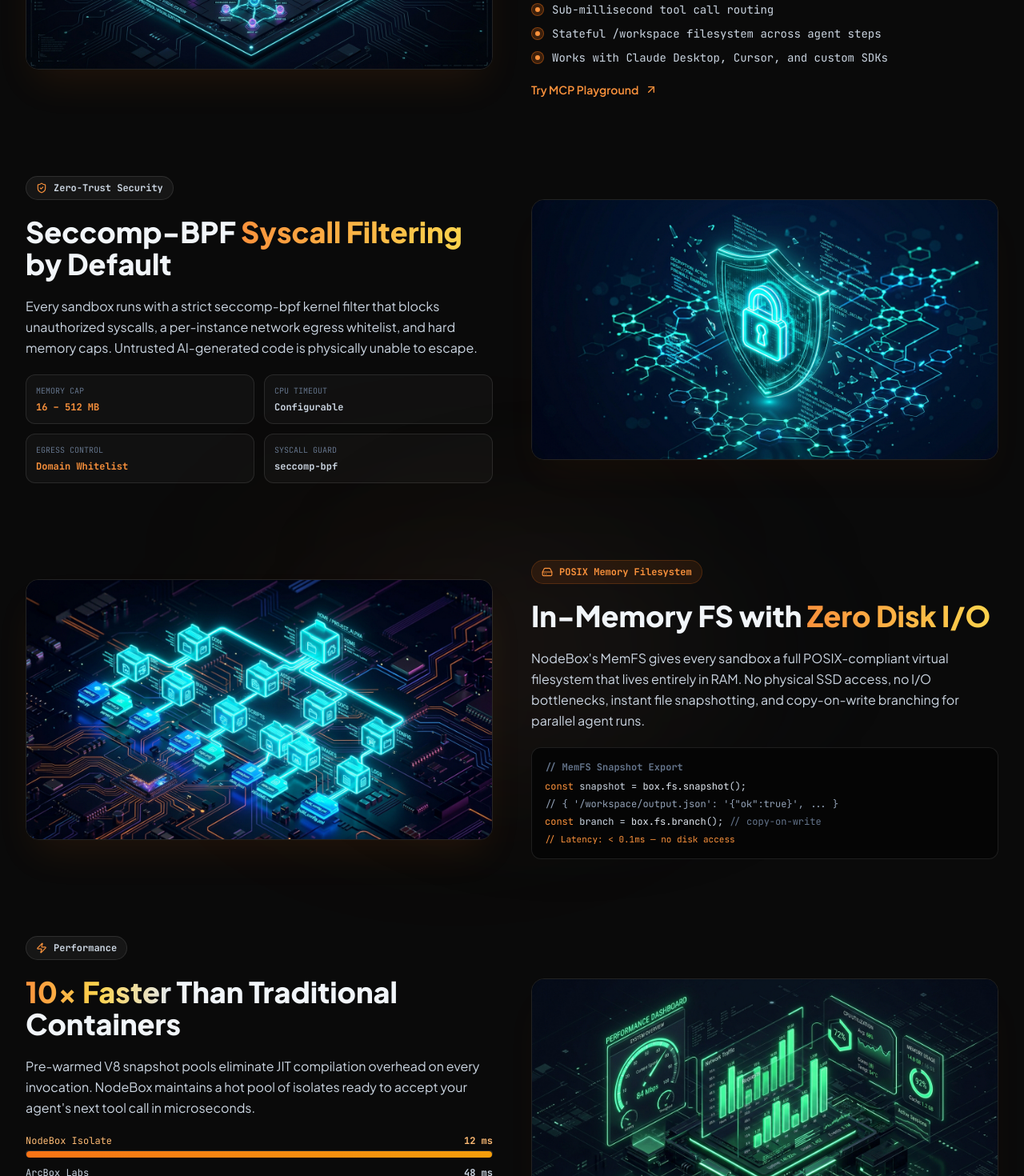
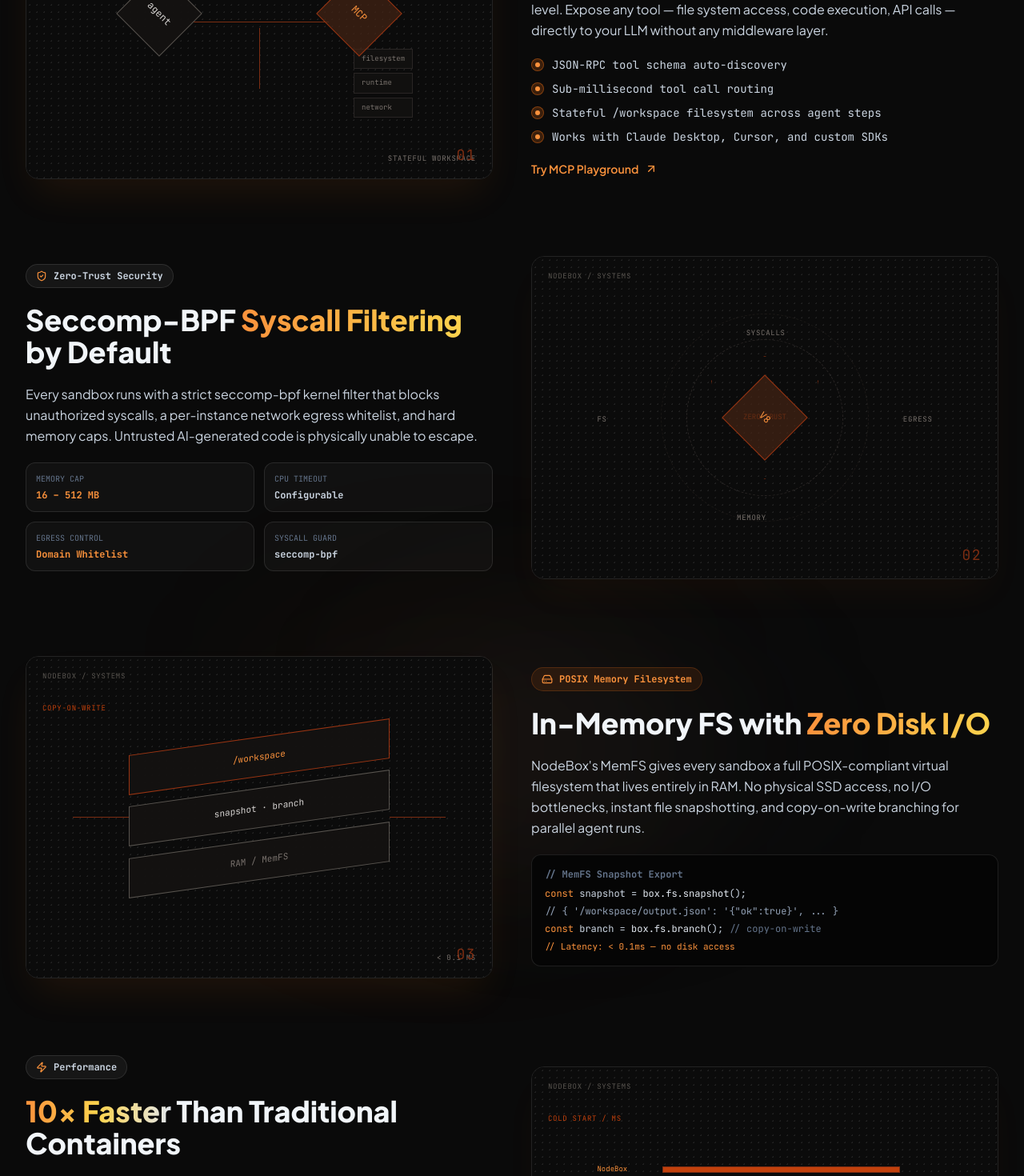
Before and after one commit to ZitouniNidhal/NodeBox, a React (Vite) app: page / in a window 1280 px wide. Shown: the part 1220-2690 px from the top of the page at 80% size. Built offline with nearby package versions, Linux system fonts and the light colour scheme; the HTML template or start-up script is replaced by a standard one.

Commit message:
feat: enhance application layout with new components and technical diagrams

```diff
--- a/src/components/Architecture.tsx
+++ b/src/components/Architecture.tsx
@@ -1,5 +1,18 @@
 import React, { useState } from 'react';
 import { CheckCircle2, XCircle, ChevronDown, ChevronUp, Layers, Cpu, Lock, Database, Network, Zap } from 'lucide-react';
+
+const ArchitectureDiagram: React.FC = () => (
+  <div className="technical-diagram technical-diagram-architecture" role="img" aria-label="NodeBox architecture: V8 isolate, MemFS snapshot, and seccomp-BPF guard">
+    <div className="diagram-grid" />
+    <div className="diagram-kicker">nodebox / execution stack</div>
+    <div className="architecture-layer architecture-layer-top">V8 isolate pool<span>hot snapshot</span></div>
+    <div className="architecture-layer architecture-layer-mid">POSIX MemFS<span>zero disk I/O</span></div>
+    <div className="architecture-layer architecture-layer-bottom">seccomp-BPF guard<span>12 syscalls</span></div>
+    <div className="architecture-rail architecture-rail-left"><span>agent tool</span><i /></div>
+    <div className="architecture-rail architecture-rail-right"><i /><span>network policy</span></div>
+    <div className="diagram-index">01</div>
+  </div>
+);
 
 // ─────────────────────────────────────────────────────────────────────────────
 // Type definitions
@@ -347,12 +360,7 @@
 
         {/* ─── 3D Visual Banner ─── */}
         <div className="mb-12 rounded-2xl overflow-hidden border border-white/10 shadow-2xl relative group max-w-5xl mx-auto">
-          <img
-            src="/images/nodebox_3d_architecture.jpg"
-            alt="NodeBox 3D Architecture Layer Diagram — V8 Isolate, MemFS, Seccomp-BPF"
-            className="w-full max-h-[380px] object-cover rounded-2xl transition-transform duration-700 group-hover:scale-[1.01]"
-            loading="lazy"
-          />
+          <ArchitectureDiagram />
           <div className="absolute inset-0 bg-gradient-to-t from-[#050505] via-transparent to-transparent opacity-80" />
           <div className="absolute bottom-6 left-6 right-6 flex flex-col sm:flex-row items-start sm:items-center justify-between gap-3 text-xs font-mono text-orange-300">
             <span className="bg-[#0a0a0a]/90 px-3 py-1.5 rounded-lg border border-orange-500/30 text-[11px]">
--- a/src/components/BlogPreview.tsx
+++ b/src/components/BlogPreview.tsx
@@ -17,7 +17,7 @@
     date: 'Sep 2026',
     title: 'How We Achieved 12ms Cold Start With V8 Snapshot Serialization',
     excerpt:
-      'We replaced Docker container spin-up with pre-warmed V8 snapshot pools. Here's the deep dive into heap serialization, isolate forking, and the 50× improvement that followed.',
+      `We replaced Docker container spin-up with pre-warmed V8 snapshot pools. Here's the deep dive into heap serialization, isolate forking, and the 50× improvement that followed.`,
     readTime: '8 min read',
   },
   {
@@ -26,7 +26,7 @@
     date: 'Aug 2026',
     title: 'Seccomp-BPF, MemFS, and the Anatomy of a Safe Node.js Sandbox',
     excerpt:
-      'Running untrusted AI-generated code requires more than `vm.runInContext`. We walk through every layer of the NodeBox security model and why each one matters.',
+      `Running untrusted AI-generated code requires more than \`vm.runInContext\`. We walk through every layer of the NodeBox security model and why each one matters.`,
     readTime: '12 min read',
   },
   {
@@ -35,7 +35,7 @@
     date: 'Jul 2026',
     title: 'NodeBox Studio: Building a Real-Time Sandbox REPL for AI Agents',
     excerpt:
-      'NodeBox Studio is an interactive playground built on the same isolate engine. This post covers the WebSocket protocol, hot-reload sandboxes, and state snapshot/restore.',
+      `NodeBox Studio is an interactive playground built on the same isolate engine. This post covers the WebSocket protocol, hot-reload sandboxes, and state snapshot/restore.`,
     readTime: '6 min read',
   },
 ];
--- a/src/components/Features.tsx
+++ b/src/components/Features.tsx
@@ -1,5 +1,71 @@
 import React from 'react';
 import { Zap, ShieldCheck, HardDrive, Bot, ArrowUpRight } from 'lucide-react';
+
+type DiagramVariant = 'mcp' | 'security' | 'memfs' | 'benchmark';
+
+const TechnicalDiagram: React.FC<{ variant: DiagramVariant; label: string }> = ({ variant, label }) => {
+  const content = {
+    mcp: (
+      <>
+        <div className="diagram-node diagram-node-main">agent</div>
+        <div className="diagram-line diagram-line-horizontal" />
+        <div className="diagram-node diagram-node-accent diagram-node-tool">MCP</div>
+        <div className="diagram-line diagram-line-vertical" />
+        <div className="diagram-stack">
+          <span>filesystem</span>
+          <span>runtime</span>
+          <span>network</span>
+        </div>
+        <span className="diagram-caption diagram-caption-top">JSON-RPC / tools</span>
+        <span className="diagram-caption diagram-caption-bottom">stateful workspace</span>
+      </>
+    ),
+    security: (
+      <>
+        <div className="diagram-shield"><span>zero trust</span></div>
+        <div className="diagram-ring diagram-ring-one" />
+        <div className="diagram-ring diagram-ring-two" />
+        <div className="diagram-node diagram-node-accent diagram-node-center">V8</div>
+        <span className="diagram-port diagram-port-top">syscalls</span>
+        <span className="diagram-port diagram-port-right">egress</span>
+        <span className="diagram-port diagram-port-bottom">memory</span>
+        <span className="diagram-port diagram-port-left">fs</span>
+      </>
+    ),
+    memfs: (
+      <>
+        <div className="diagram-memory-layer diagram-memory-top">/workspace</div>
+        <div className="diagram-memory-layer diagram-memory-mid">snapshot · branch</div>
+        <div className="diagram-memory-layer diagram-memory-bottom">RAM / MemFS</div>
+        <div className="diagram-connector diagram-connector-left" />
+        <div className="diagram-connector diagram-connector-right" />
+        <span className="diagram-caption diagram-caption-top">copy-on-write</span>
+        <span className="diagram-caption diagram-caption-bottom">&lt; 0.1 ms</span>
+      </>
+    ),
+    benchmark: (
+      <>
+        <div className="diagram-bars">
+          <div><span>NodeBox</span><i style={{ width: '88%' }} /></div>
+          <div><span>ArcBox</span><i style={{ width: '48%' }} /></div>
+          <div><span>E2B</span><i style={{ width: '24%' }} /></div>
+          <div><span>Docker</span><i style={{ width: '10%' }} /></div>
+        </div>
+        <span className="diagram-caption diagram-caption-top">cold start / ms</span>
+        <span className="diagram-stat">12<span>ms</span></span>
+      </>
+    ),
+  }[variant];
+
+  return (
+    <div className={`technical-diagram technical-diagram-${variant}`} role="img" aria-label={label}>
+      <div className="diagram-grid" />
+      <div className="diagram-kicker">nodebox / systems</div>
+      {content}
+      <div className="diagram-index">0{variant === 'mcp' ? 1 : variant === 'security' ? 2 : variant === 'memfs' ? 3 : 4}</div>
+    </div>
+  );
+};
 
 export const Features: React.FC = () => {
   return (
@@ -13,11 +79,7 @@
         {/* ── Row 1: MCP Protocol ── */}
         <div className="grid grid-cols-1 lg:grid-cols-2 gap-12 items-center">
           <div className="order-2 lg:order-1 rounded-2xl overflow-hidden border border-white/10 shadow-2xl shadow-orange-500/10 group">
-            <img
-              src="/images/nodebox_3d_mcp_network.jpg"
-              alt="NodeBox MCP Protocol Network"
-              className="w-full object-cover transition-transform duration-700 group-hover:scale-[1.02]"
-            />
+            <TechnicalDiagram variant="mcp" label="MCP agent connected to filesystem, runtime, and network tools" />
           </div>
           <div className="order-1 lg:order-2 space-y-5">
             <div className="inline-flex items-center gap-2 px-3 py-1.5 rounded-full bg-orange-500/10 border border-orange-500/20 text-orange-400 text-xs font-mono font-bold">
@@ -86,22 +148,14 @@
             </div>
           </div>
           <div className="rounded-2xl overflow-hidden border border-white/10 shadow-2xl shadow-orange-500/5 group">
-            <img
-              src="/images/nodebox_3d_security.jpg"
-              alt="NodeBox Zero-Trust Security Shield"
-              className="w-full object-cover transition-transform duration-700 group-hover:scale-[1.02]"
-            />
+            <TechnicalDiagram variant="security" label="Zero trust V8 isolate surrounded by syscall, egress, memory, and filesystem controls" />
           </div>
         </div>
 
         {/* ── Row 3: POSIX MemFS ── */}
         <div className="grid grid-cols-1 lg:grid-cols-2 gap-12 items-center">
           <div className="order-2 lg:order-1 rounded-2xl overflow-hidden border border-white/10 shadow-2xl shadow-orange-500/10 group">
-            <img
-              src="/images/nodebox_3d_memfs.jpg"
-              alt="NodeBox POSIX Memory Filesystem"
-              className="w-full object-cover transition-transform duration-700 group-hover:scale-[1.02]"
-            />
+            <TechnicalDiagram variant="memfs" label="Layered in-memory filesystem with snapshot and copy-on-write branching" />
           </div>
           <div className="order-1 lg:order-2 space-y-5">
             <div className="inline-flex items-center gap-2 px-3 py-1.5 rounded-full bg-orange-500/10 border border-orange-500/20 text-orange-400 text-xs font-mono font-bold">
@@ -167,11 +221,7 @@
             <p className="text-xs text-slate-500 font-mono">* Cold Start Latency — Benchmarked on Apple M3 Max, Node.js v20</p>
           </div>
           <div className="rounded-2xl overflow-hidden border border-white/10 shadow-2xl shadow-orange-500/5 group">
-            <img
-              src="/images/nodebox_3d_benchmark.jpg"
-              alt="NodeBox Performance Benchmark Dashboard"
-              className="w-full object-cover transition-transform duration-700 group-hover:scale-[1.02]"
-            />
+            <TechnicalDiagram variant="benchmark" label="Cold start benchmark comparing NodeBox with other sandbox runtimes" />
           </div>
         </div>
 
--- a/src/index.css
+++ b/src/index.css
@@ -39,6 +39,109 @@
   background-image:
     radial-gradient(circle, rgba(255,255,255,0.04) 1px, transparent 1px);
   background-size: 28px 28px;
+}
+
+/* Technical diagrams inspired by the reference architecture plates. */
+.technical-diagram {
+  position: relative;
+  aspect-ratio: 1.45;
+  overflow: hidden;
+  background: #0b0b0b;
+  color: #a8a29e;
+  font-family: 'JetBrains Mono', monospace;
+}
+
+.diagram-grid {
+  position: absolute;
+  inset: 0;
+  opacity: .72;
+  background-image: radial-gradient(circle, rgba(255,255,255,.12) 1px, transparent 1px);
+  background-size: 9px 9px;
+}
+
+.diagram-kicker, .diagram-index, .diagram-caption, .diagram-port {
+  position: absolute;
+  z-index: 2;
+  font-size: 9px;
+  letter-spacing: .08em;
+  text-transform: uppercase;
+}
+
+.diagram-kicker { top: 18px; left: 20px; color: #57534e; }
+.diagram-index { right: 20px; bottom: 16px; color: #7c2d12; font-size: 18px; }
+.diagram-caption { color: #a8a29e; }
+.diagram-caption-top { top: 58px; left: 20px; color: #c2410c; }
+.diagram-caption-bottom { right: 20px; bottom: 18px; color: #57534e; }
+
+.diagram-node {
+  position: absolute;
+  z-index: 2;
+  display: grid;
+  place-items: center;
+  width: 76px;
+  height: 76px;
+  border: 1px solid #57534e;
+  background: rgba(20, 18, 16, .94);
+  color: #d6d3d1;
+  font-size: 12px;
+  transform: rotate(45deg);
+}
+.diagram-node::first-line { transform: rotate(-45deg); }
+.diagram-node-main { left: 22%; top: 39%; }
+.diagram-node-tool { right: 22%; top: 39%; }
+.diagram-node-center { left: calc(50% - 38px); top: calc(50% - 38px); }
+.diagram-node-accent { border-color: #9a3412; color: #fb923c; background: rgba(67, 35, 20, .72); }
+.diagram-line { position: absolute; z-index: 1; background: #7c2d12; }
+.diagram-line-horizontal { left: 35%; right: 35%; top: 51%; height: 1px; }
+.diagram-line-vertical { left: 50%; top: 53%; bottom: 28%; width: 1px; }
+.diagram-stack { position: absolute; right: 17%; bottom: 19%; display: grid; gap: 5px; color: #78716c; font-size: 9px; }
+.diagram-stack span { border: 1px solid #292524; padding: 5px 9px; background: #11100f; }
+.diagram-caption-bottom { color: #78716c; }
+
+.diagram-shield { position: absolute; left: calc(50% - 67px); top: calc(50% - 77px); z-index: 2; width: 134px; height: 154px; border: 1px solid #7c2d12; clip-path: polygon(50% 0, 100% 20%, 86% 78%, 50% 100%, 14% 78%, 0 20%); display: grid; place-items: center; color: #c2410c; font-size: 9px; text-transform: uppercase; }
+.diagram-ring { position: absolute; left: calc(50% - 98px); top: calc(50% - 98px); width: 196px; height: 196px; border: 1px dashed #292524; border-radius: 50%; }
+.diagram-ring-two { left: calc(50% - 130px); top: calc(50% - 130px); width: 260px; height: 260px; border-color: #1c1917; }
+.diagram-port { color: #78716c; }
+.diagram-port-top { top: 22%; left: 46%; }
+.diagram-port-right { top: 49%; right: 14%; }
+.diagram-port-bottom { bottom: 17%; left: 44%; }
+.diagram-port-left { top: 49%; left: 14%; }
+
+.diagram-memory-layer { position: absolute; left: 22%; width: 56%; height: 50px; display: grid; place-items: center; border: 1px solid #57534e; background: rgba(20, 18, 16, .94); font-size: 11px; }
+.diagram-memory-top { top: 25%; border-color: #9a3412; color: #fb923c; transform: skewY(-8deg); }
+.diagram-memory-mid { top: 41%; color: #d6d3d1; transform: skewY(-8deg); }
+.diagram-memory-bottom { top: 57%; color: #78716c; transform: skewY(-8deg); }
+.diagram-connector { position: absolute; top: 50%; width: 12%; height: 1px; background: #7c2d12; }
+.diagram-connector-left { left: 10%; }
+.diagram-connector-right { right: 10%; }
+
+.diagram-bars { position: absolute; left: 14%; right: 14%; top: 30%; display: grid; gap: 12px; }
+.diagram-bars > div { display: grid; grid-template-columns: 72px 1fr; align-items: center; gap: 10px; color: #78716c; font-size: 9px; }
+.diagram-bars i { display: block; height: 8px; border: 1px solid #7c2d12; background: linear-gradient(90deg, #9a3412, #431407); }
+.diagram-bars > div:first-child { color: #fb923c; }
+.diagram-bars > div:first-child i { background: #c2410c; }
+.diagram-stat { position: absolute; right: 14%; bottom: 22%; color: #fb923c; font-size: 26px; }
+.diagram-stat span { margin-left: 4px; color: #78716c; font-size: 10px; text-transform: uppercase; }
+
+.technical-diagram-architecture { aspect-ratio: 2.35; }
+.architecture-layer { position: absolute; left: 29%; width: 42%; height: 62px; z-index: 2; display: grid; place-items: center; border: 1px solid #57534e; background: rgba(20, 18, 16, .96); color: #d6d3d1; font-size: 12px; transform: skewY(-6deg); }
+.architecture-layer span { color: #78716c; font-size: 9px; text-transform: uppercase; }
+.architecture-layer-top { top: 22%; border-color: #9a3412; color: #fb923c; }
+.architecture-layer-mid { top: 39%; }
+.architecture-layer-bottom { top: 56%; color: #a8a29e; }
+.architecture-rail { position: absolute; top: 49%; z-index: 2; display: flex; align-items: center; gap: 8px; color: #78716c; font: 9px 'JetBrains Mono', monospace; text-transform: uppercase; }
+.architecture-rail i { display: block; width: 52px; height: 1px; background: #7c2d12; }
+.architecture-rail-left { left: 10%; }
+.architecture-rail-right { right: 10%; }
+
+@media (max-width: 640px) {
+  .technical-diagram-architecture { aspect-ratio: 1.35; }
+  .architecture-layer { left: 24%; width: 52%; height: 54px; font-size: 10px; }
+  .architecture-rail { display: none; }
+}
+
+@media (max-width: 640px) {
+  .technical-diagram { aspect-ratio: 1.25; }
 }
 
 /* ── Orange glow helpers ── */
```
Also changed, not shown: src/App.tsx (+31 -0 lines).
